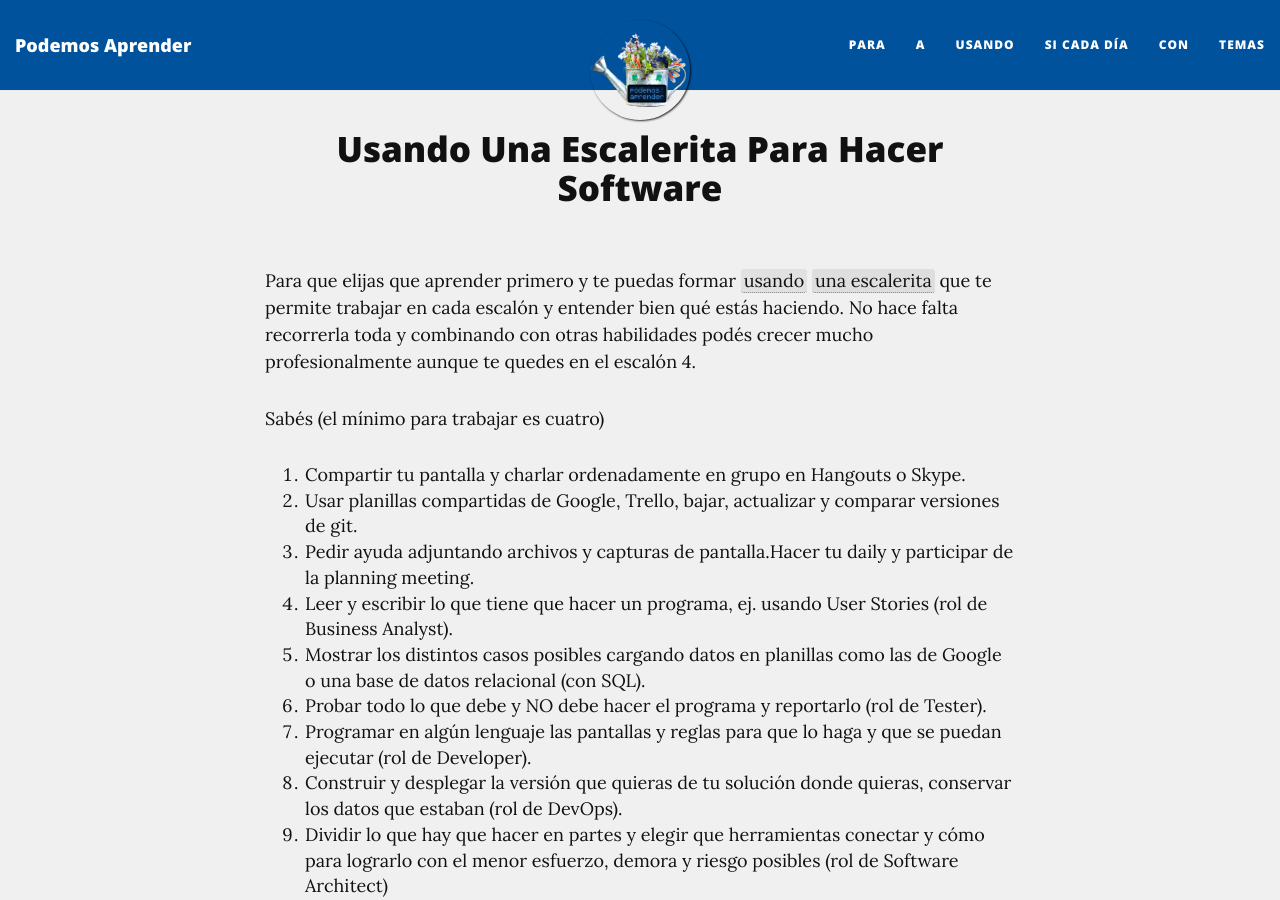
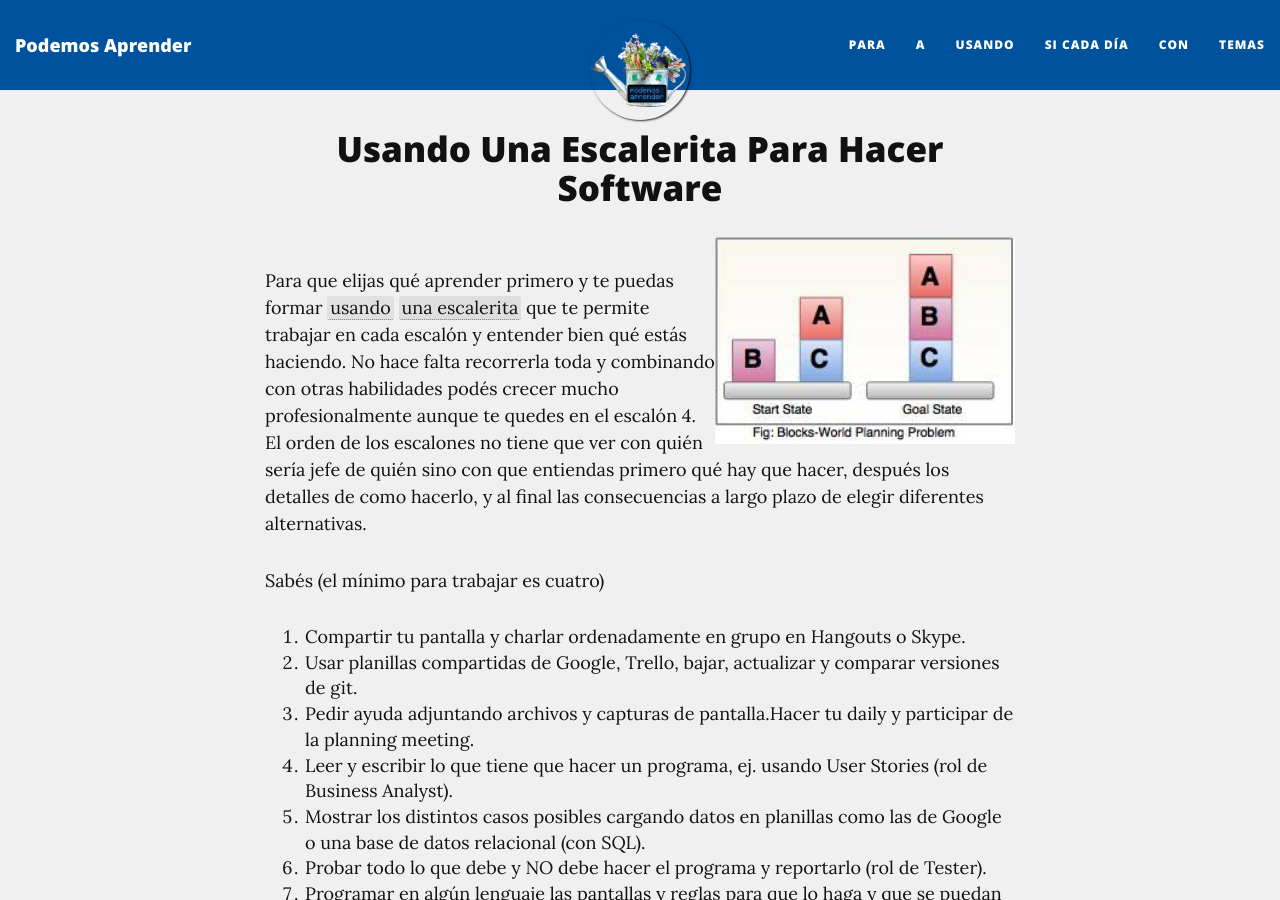
Before and after one commit to podemosaprender/podemosaprender.github.io, a Jekyll site: the page built from _contenidos/50programar/usando-una-escalerita-para-hacer-software.md, in a window 1280 px wide and 900 px high. Built offline with Jekyll 4.4.1, drawn with Linux system fonts in a browser that asks for light colours; nearby versions of some CDN libraries.

Commit message:
FUNCIONA: con imagen

```diff
--- a/_contenidos/50programar/usando-una-escalerita-para-hacer-software.md
+++ b/_contenidos/50programar/usando-una-escalerita-para-hacer-software.md
@@ -1,8 +1,9 @@
 ---
 permalink: usando/una-escalerita-para-hacer-software
+img: /img/blocks_planner.jpg
 ---
 
-Para que elijas que aprender primero y te puedas formar {/usando/una-escalerita} que te permite trabajar en cada escalón y entender bien qué estás haciendo. No hace falta recorrerla toda y combinando con otras habilidades podés crecer mucho profesionalmente aunque te quedes en el escalón 4.
+Para que elijas qué aprender primero y te puedas formar {/usando/una-escalerita} que te permite trabajar en cada escalón y entender bien qué estás haciendo. No hace falta recorrerla toda y combinando con otras habilidades podés crecer mucho profesionalmente aunque te quedes en el escalón 4. El orden de los escalones no tiene que ver con quién sería jefe de quién sino con que entiendas primero qué hay que hacer, después los detalles de como hacerlo, y al final las consecuencias a largo plazo de elegir diferentes alternativas.
 
 Sabés (el mínimo para trabajar es cuatro)
 1. Compartir tu pantalla y charlar ordenadamente en grupo en Hangouts o Skype.
```
Also changed, not shown: img/blocks_planner.jpg (added).
